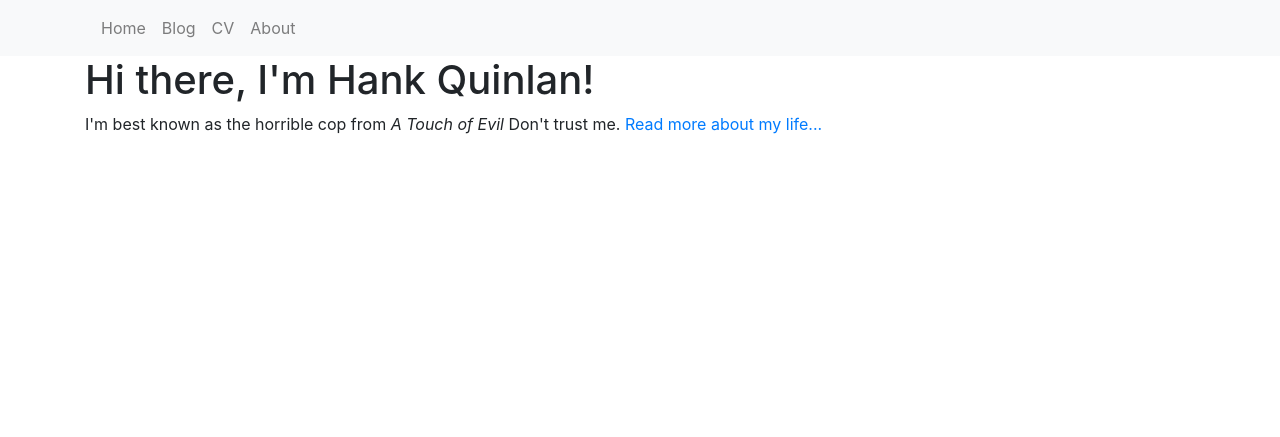
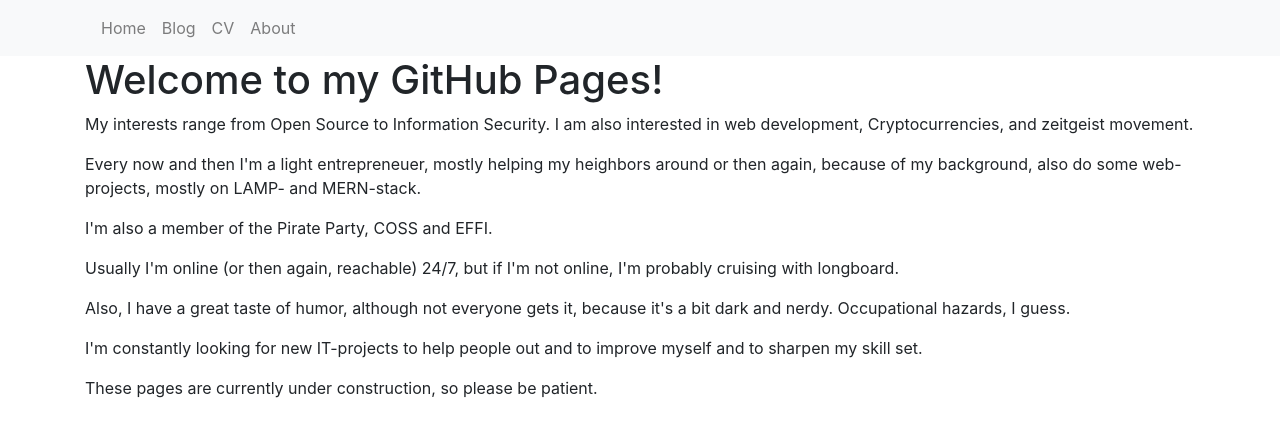
Before and after one commit to n00bsaiboth/n00bsaiboth.github.io, a Jekyll site: the page built from index.html, in a window 1280 px wide. Shown: the top 437 px of the page. Built offline with Jekyll 4.4.1, drawn with Linux system fonts in a browser that asks for light colours.

Commit message:
Update index.html
Updated the homepage.

```diff
--- a/index.html
+++ b/index.html
@@ -1,9 +1,22 @@
 ---
 layout: default
-title: Hank Quinlan, Horrible Cop
+title: n00bsaiboth's GitHub Pages
 ---
 
-<div class="">
-	<h1>Hi there, I'm Hank Quinlan!</h1>
-	<p>I'm best known as the horrible cop from <em>A Touch of Evil</em> Don't trust me. <a href="/about">Read more about my life...</a></p>
-</div>
+<article class="">
+	<h1>Welcome to my GitHub Pages!</h1>
+
+	<p>My interests range from Open Source to Information Security. I am also interested in web development, Cryptocurrencies, and zeitgeist movement.</p>
+
+	<p>Every now and then I'm a light entrepreneuer, mostly helping my heighbors around or then again, because of my background, also do some web-projects, mostly on LAMP- and MERN-stack.</p>
+
+	<p>I'm also a member of the Pirate Party, COSS and EFFI.</p>
+
+	<p>Usually I'm online (or then again, reachable) 24/7, but if I'm not online, I'm probably cruising with longboard.</p>
+
+	<p>Also, I have a great taste of humor, although not everyone gets it, because it's a bit dark and nerdy. Occupational hazards, I guess.</p>
+
+	<p>I'm constantly looking for new IT-projects to help people out and to improve myself and to sharpen my skill set. </p>
+
+	<p>These pages are currently under construction, so please be patient. </p>
+</article>
```
